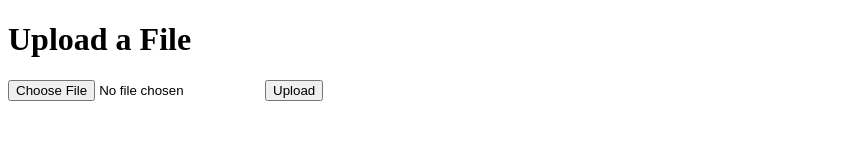
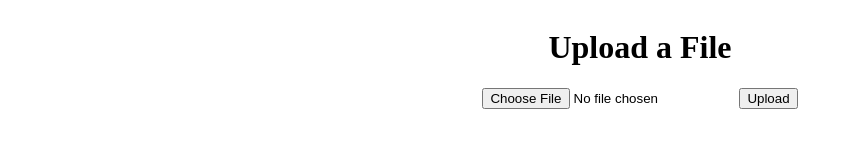
Before and after one commit to branchwag/uploadtobits, a plain HTML site: page index.html in a window 1280 px wide. Shown: the whole page, without its empty margins (0-853 px from the left). Drawn offline with Linux system fonts and the light colour scheme.

Commit message:
a bit of styling

```diff
--- a/index.html
+++ b/index.html
@@ -4,6 +4,14 @@
     <meta charset="UTF-8" />
     <meta name="viewport" content="width=device-width, initial-scale=1.0" />
     <title>Upload2Bits</title>
+    <style>
+      #uploadsection {
+        display: flex;
+        justify-content: center;
+        align-items: center;
+        flex-direction: column;
+      }
+    </style>
   </head>
   <body>
     <div id="uploadsection">
```
Also changed, not shown: 1 other file.
